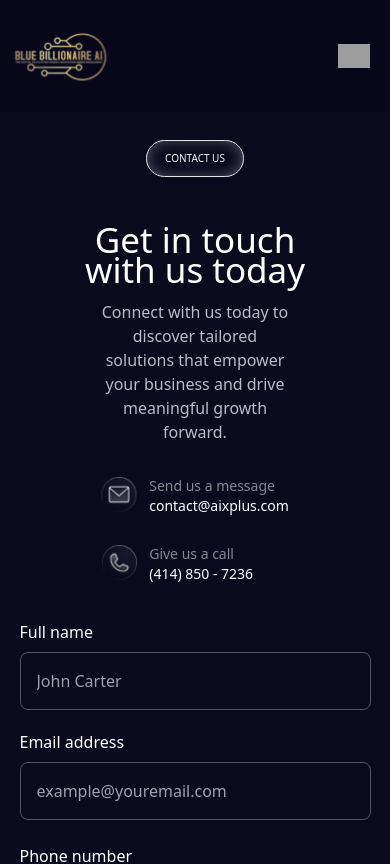
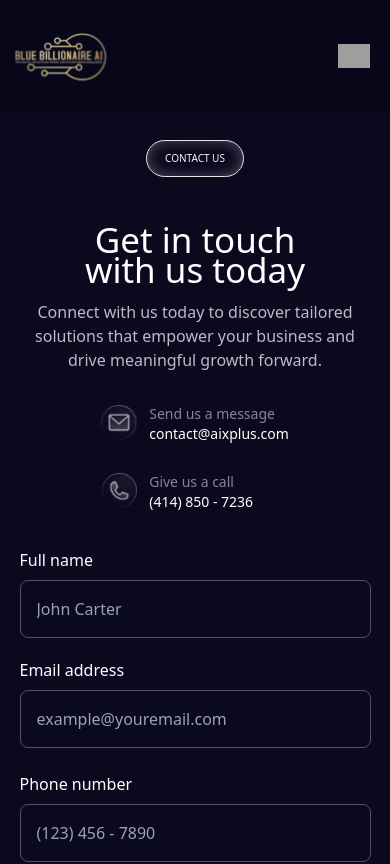
Before and after one commit to remeessalam/abuzars, a React (Vite) app: page /contactus in a window 390 px wide. Shown: the top 864 px of the page. Built offline with nearby package versions, Linux system fonts and the light colour scheme; grey boxes are pictures that could not be loaded.

Commit message:
remove width from contact us

```diff
--- a/src/pages/ContactusPage/Sections/Section.jsx
+++ b/src/pages/ContactusPage/Sections/Section.jsx
@@ -25,7 +25,7 @@ const Section = () => {
             Get in touch
             <br /> with us today
           </h2>
-          <p className=" max-w-[55%] mt-[15px] text-center sm:text-start text-base text-[#BABCC6]">
+          <p className="sm:px-0 px-2 sm:max-w-[55%] mt-[15px] text-center sm:text-start text-base text-[#BABCC6]">
             Connect with us today to discover tailored solutions that empower
             your business and drive meaningful growth forward.
           </p>
```
